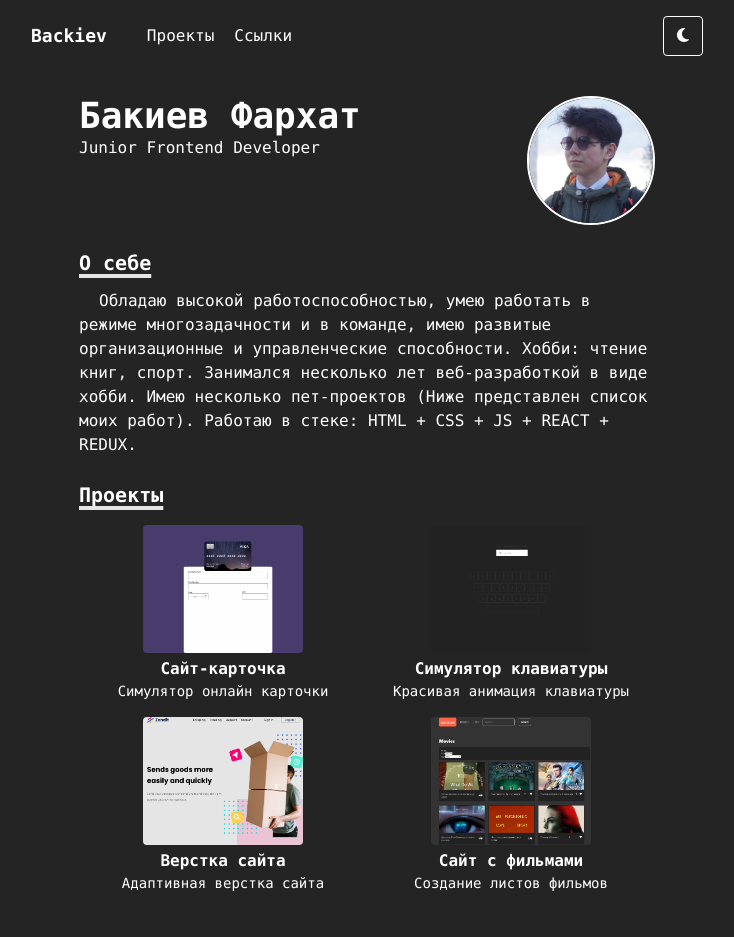
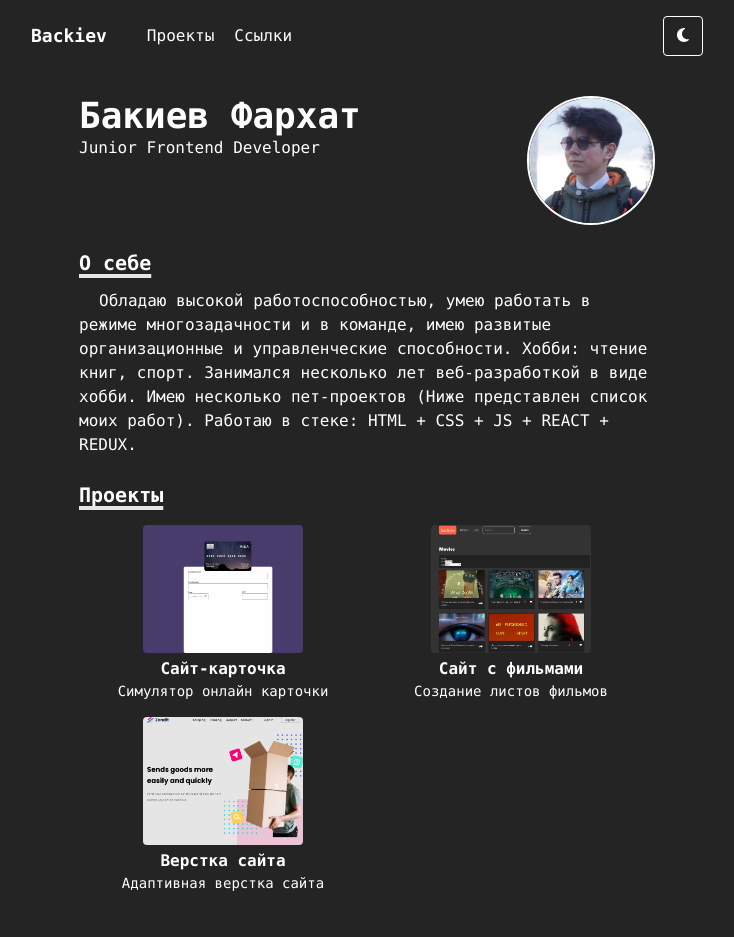
Before and after one commit to backiev/portf, a React (Vite) app: page / in a window 1280 px wide. Shown: the top 937 px of the page, without its empty margins (273-1007 px from the left). Built offline with nearby package versions, Linux system fonts and the light colour scheme.

Commit message:
fixed component Projects

```diff
--- a/src/components/Projects.jsx
+++ b/src/components/Projects.jsx
@@ -4,9 +4,8 @@ export const Projects = () => {
 
   const projects = [
     {id: 0, title: 'Сайт-карточка', text: 'Симулятор онлайн карточки', url: 'https://thirsty-beaver-7b2037.netlify.app/', img: './images/card.png'},
-    {id: 1, title: 'Симулятор клавиатуры', text: 'Красивая анимация клавиатуры', url: 'https://stupefied-euler-1f02a6.netlify.app/', img: './images/keyboard.png'},
+    {id: 1, title: 'Сайт с фильмами', text: 'Создание листов фильмов', url: 'https://backiev.github.io/films', img: './images/films.png'},
     {id: 2, title: 'Верстка сайта', text: 'Адаптивная верстка сайта', url: 'https://backiev.github.io/zendit/dist/', img: './images/single.png'},
-    {id: 3, title: 'Сайт с фильмами', text: 'Создание листов фильмов', url: 'https://backiev.github.io/films', img: './images/films.png'},
   ]
 
   return (
```
Also changed, not shown: 2 other files (tests, documents, lock files or other folders).
